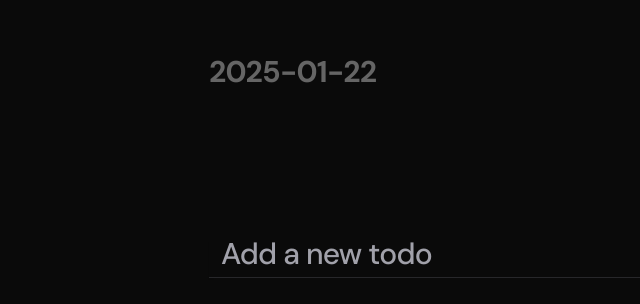
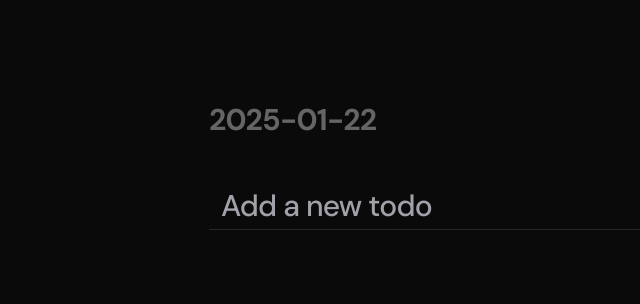
Before and after one commit to preetsuthar17/Minimal-Todo, a Next.js app: page / in a window 1280 px wide. Shown: the part 234-538 px from the top of the page, without its empty margins (207-847 px from the left). Built offline with nearby package versions, Linux system fonts and the light colour scheme.

Commit message:
feat: enhance layout with animated gap adjustment for todo list

```diff
--- a/src/pages/index.tsx
+++ b/src/pages/index.tsx
@@ -90,7 +90,12 @@ export default function Home() {
     <div
       className={`${dmSans.variable} min-h-screen p-8 pb-20 gap-8 sm:p-20 font-[family-name:var(--font-dm-sans)] flex justify-center items-center  text-left flex-col font-medium tracking-tighter`}
     >
-      <div className="w-full max-w-md gap-[4rem] flex justify-center flex-col">
+      <motion.div
+        className="w-full max-w-md flex justify-center flex-col"
+        initial={false}
+        animate={{ gap: todos.length === 0 ? "1rem" : "4rem" }}
+        transition={{ duration: 0.3 }}
+      >
         <h1 className="text-3xl opacity-40 font-bold text-left flex items-start justify-start">
           {new Date().toISOString().split("T")[0]}
         </h1>
@@ -184,7 +189,7 @@ export default function Home() {
             />
           </motion.div>
         </AnimatePresence>
-      </div>
+      </motion.div>
     </div>
   );
 }
```
